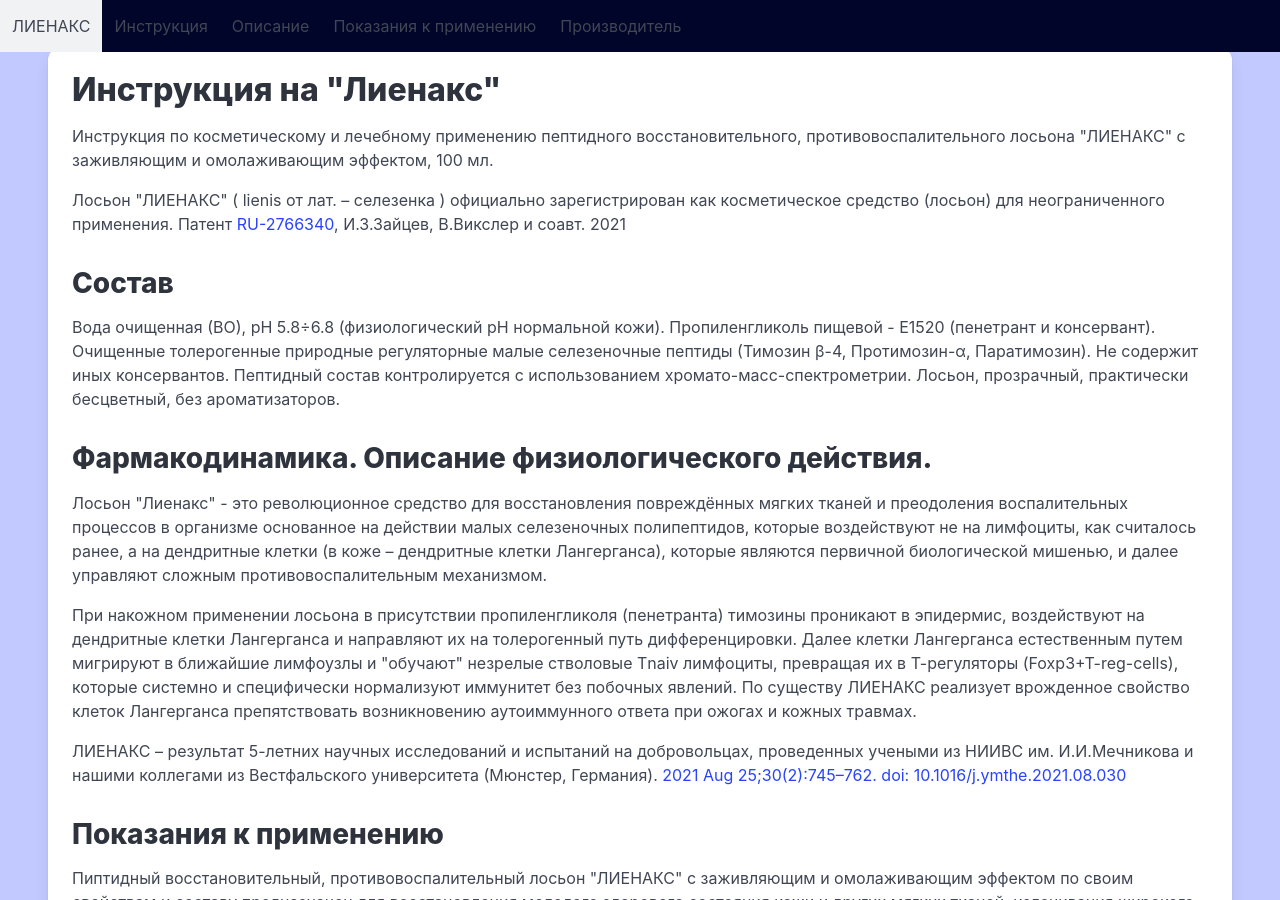
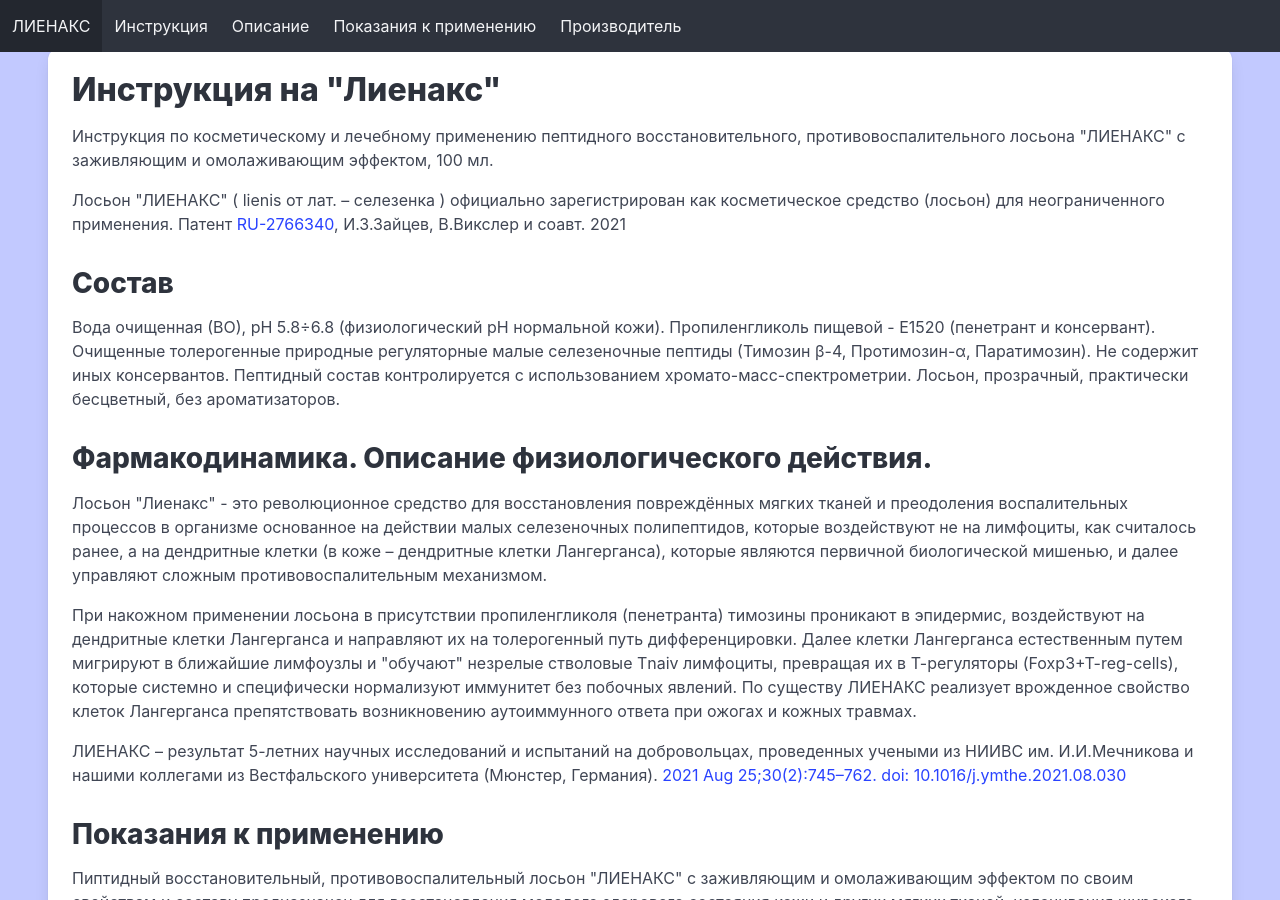
Before and after one commit to w3craft/lienax, a Jekyll site: the page built from index.html, in a window 1280 px wide and 900 px high. Built offline with Jekyll 4.4.1, drawn with Linux system fonts in a browser that asks for light colours.

Commit message:
Update nav.html

```diff
--- a/_includes/nav.html
+++ b/_includes/nav.html
@@ -1,4 +1,4 @@
-<nav class="navbar is-fixed-top has-background-link-dark" role="navigation" aria-label="main navigation">
+<nav class="navbar is-fixed-top is-dark" role="navigation" aria-label="main navigation">
   <div class="navbar-brand">
     <a class="navbar-item" href="https://lienax.ru">ЛИЕНАКС</a>
     <a role="button" class="navbar-burger" aria-label="menu" aria-expanded="false" data-target="navbarBasicExample">
```
